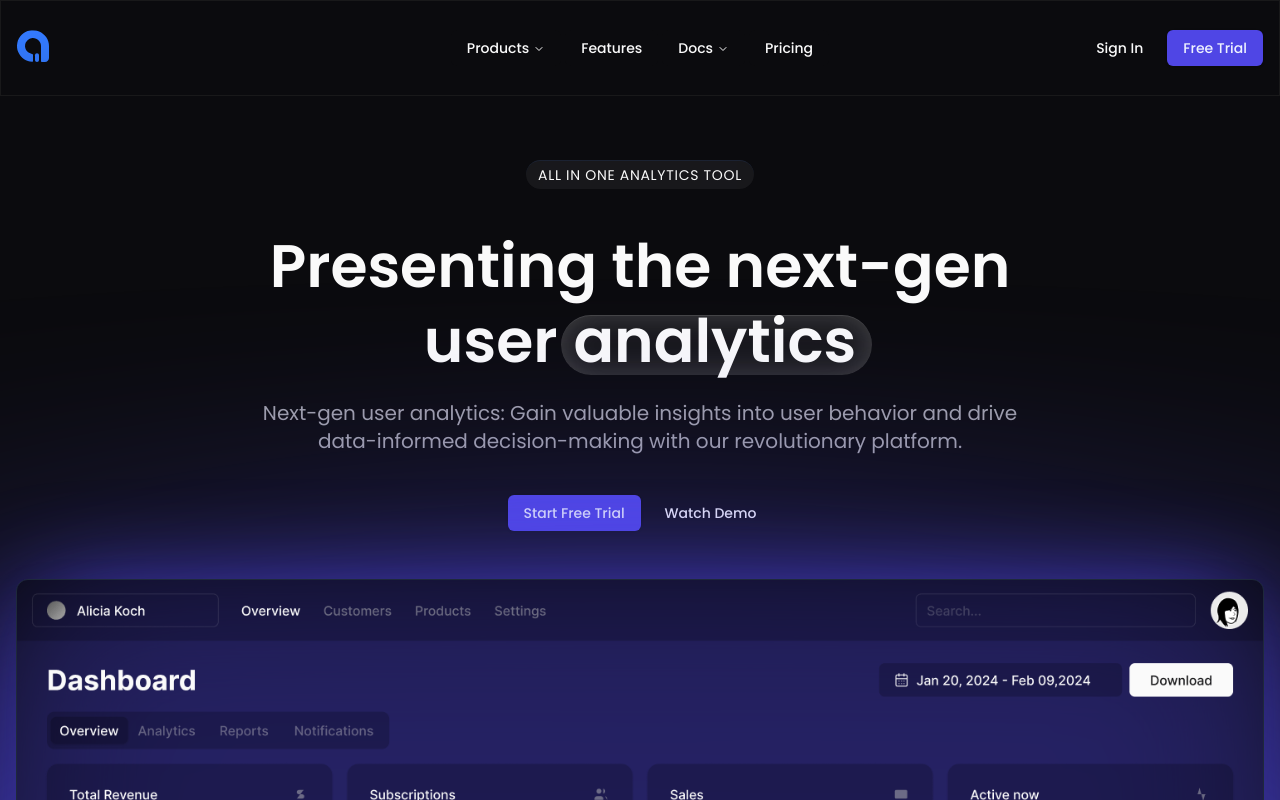
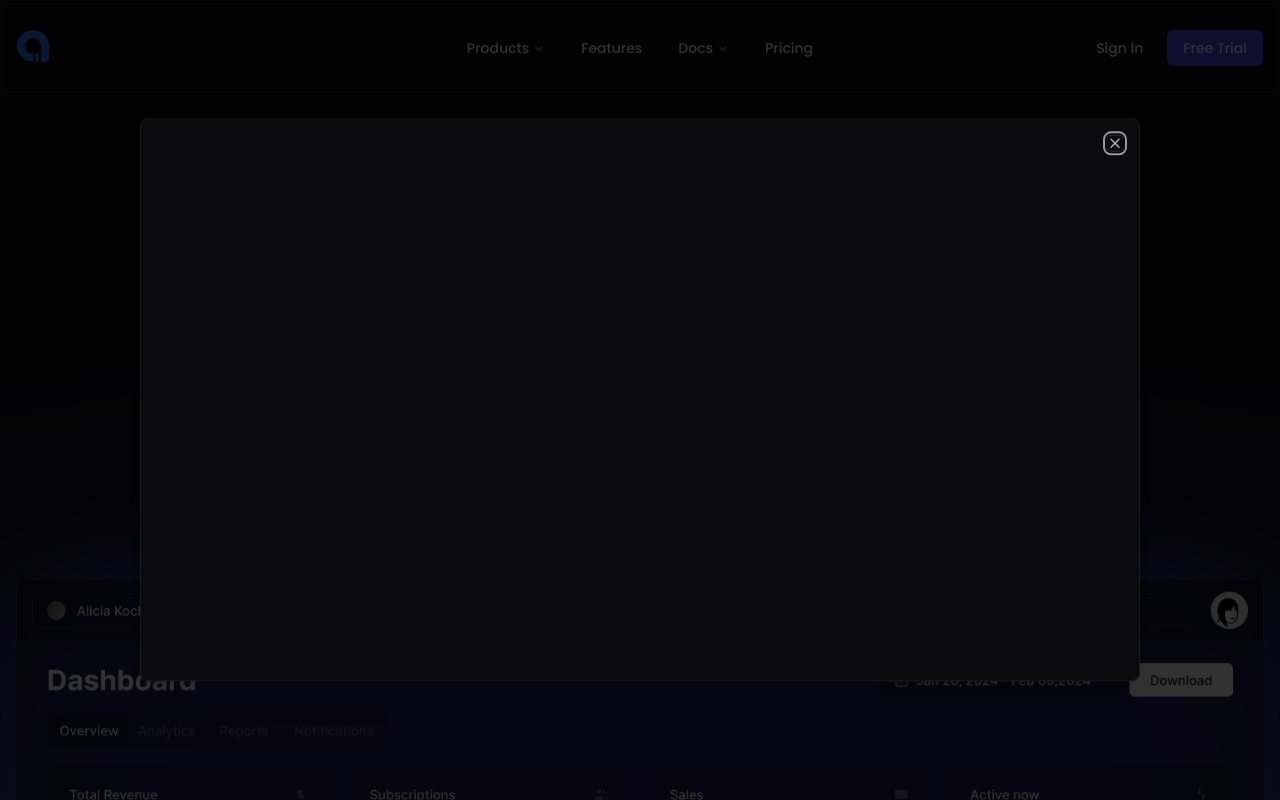
Before and after one commit to Jisap/Analytics, a React (Vite) app: page / in a window 1280 px wide. Both pictures are taken after a click on the button "Watch Demo". Shown: the top 800 px of the page. Built offline with nearby package versions, Linux system fonts and the light colour scheme.

Commit message:
feat: add Dialog and AspectRatio components; integrate ReactPlayer in Hero for video demo

```diff
--- a/package.json
+++ b/package.json
@@ -10,7 +10,9 @@
     "preview": "vite preview"
   },
   "dependencies": {
+    "@radix-ui/react-aspect-ratio": "^1.1.3",
     "@radix-ui/react-collapsible": "^1.1.3",
+    "@radix-ui/react-dialog": "^1.1.7",
     "@radix-ui/react-navigation-menu": "^1.2.5",
     "@radix-ui/react-popover": "^1.1.6",
     "@radix-ui/react-separator": "^1.1.2",
@@ -20,6 +22,7 @@
     "lucide-react": "^0.487.0",
     "react": "^19.0.0",
     "react-dom": "^19.0.0",
+    "react-player": "^2.16.0",
     "tailwind-merge": "^3.2.0",
     "tailwindcss-animate": "^1.0.7"
   },
--- a/src/components/Hero.tsx
+++ b/src/components/Hero.tsx
@@ -1,6 +1,15 @@
 import { heroData } from "@/constants"
 import { Button } from "./ui/button"
 import { heroBanner } from "@/assets"
+import {
+  Dialog,
+  DialogContent,
+  DialogTrigger,
+} from "@/components/ui/dialog";
+import { AspectRatio } from "@/components/ui/aspect-ratio"
+import ReactPlayer from 'react-player/youtube'
+import { CirclePlay } from "lucide-react";
+import React from "react";
 
 
 
@@ -29,7 +38,28 @@
 
           <div className="flex justify-center gap-2 mt-6 md:mt-10">
             <Button>Start Free Trial</Button>
-            <Button variant="ghost">Watch Demo</Button>
+
+            <Dialog>
+              <DialogTrigger asChild>
+                <Button variant="ghost" className="">
+                  <CirclePlay className="" /> Watch Demo
+                </Button>
+              </DialogTrigger>
+
+              <DialogContent className="p-0 overflow-hidden max-w-[640px] xl:max-w-[1000px]">
+                <AspectRatio ratio={16 / 9}>
+                  <ReactPlayer
+                    url="https://youtu.be/cvd2XGJBgLg"
+                    style={{
+                      minWidth: '100%',
+                      maxWidth: '100%',
+                      minHeight: '100%',
+                      maxHeight: '100%',
+                    }}
+                  />
+                </AspectRatio>
+              </DialogContent>
+            </Dialog>
           </div>
         </div>
 
--- /dev/null
+++ b/src/components/ui/aspect-ratio.tsx
@@ -0,0 +1,5 @@
+import * as AspectRatioPrimitive from "@radix-ui/react-aspect-ratio"
+
+const AspectRatio = AspectRatioPrimitive.Root
+
+export { AspectRatio }
--- /dev/null
+++ b/src/components/ui/dialog.tsx
@@ -0,0 +1,120 @@
+import * as React from "react"
+import * as DialogPrimitive from "@radix-ui/react-dialog"
+import { X } from "lucide-react"
+
+import { cn } from "@/lib/utils"
+
+const Dialog = DialogPrimitive.Root
+
+const DialogTrigger = DialogPrimitive.Trigger
+
+const DialogPortal = DialogPrimitive.Portal
+
+const DialogClose = DialogPrimitive.Close
+
+const DialogOverlay = React.forwardRef<
+  React.ElementRef<typeof DialogPrimitive.Overlay>,
+  React.ComponentPropsWithoutRef<typeof DialogPrimitive.Overlay>
+>(({ className, ...props }, ref) => (
+  <DialogPrimitive.Overlay
+    ref={ref}
+    className={cn(
+      "fixed inset-0 z-50 bg-black/80  data-[state=open]:animate-in data-[state=closed]:animate-out data-[state=closed]:fade-out-0 data-[state=open]:fade-in-0",
+      className
+    )}
+    {...props}
+  />
+))
+DialogOverlay.displayName = DialogPrimitive.Overlay.displayName
+
+const DialogContent = React.forwardRef<
+  React.ElementRef<typeof DialogPrimitive.Content>,
+  React.ComponentPropsWithoutRef<typeof DialogPrimitive.Content>
+>(({ className, children, ...props }, ref) => (
+  <DialogPortal>
+    <DialogOverlay />
+    <DialogPrimitive.Content
+      ref={ref}
+      className={cn(
+        "fixed left-[50%] top-[50%] z-50 grid w-full max-w-lg translate-x-[-50%] translate-y-[-50%] gap-4 border bg-background p-6 shadow-lg duration-200 data-[state=open]:animate-in data-[state=closed]:animate-out data-[state=closed]:fade-out-0 data-[state=open]:fade-in-0 data-[state=closed]:zoom-out-95 data-[state=open]:zoom-in-95 data-[state=closed]:slide-out-to-left-1/2 data-[state=closed]:slide-out-to-top-[48%] data-[state=open]:slide-in-from-left-1/2 data-[state=open]:slide-in-from-top-[48%] sm:rounded-lg",
+        className
+      )}
+      {...props}
+    >
+      {children}
+      <DialogPrimitive.Close className="absolute right-4 top-4 rounded-sm opacity-70 ring-offset-background transition-opacity hover:opacity-100 focus:outline-none focus:ring-2 focus:ring-ring focus:ring-offset-2 disabled:pointer-events-none data-[state=open]:bg-accent data-[state=open]:text-muted-foreground">
+        <X className="h-4 w-4" />
+        <span className="sr-only">Close</span>
+      </DialogPrimitive.Close>
+    </DialogPrimitive.Content>
+  </DialogPortal>
+))
+DialogContent.displayName = DialogPrimitive.Content.displayName
+
+const DialogHeader = ({
+  className,
+  ...props
+}: React.HTMLAttributes<HTMLDivElement>) => (
+  <div
+    className={cn(
+      "flex flex-col space-y-1.5 text-center sm:text-left",
+      className
+    )}
+    {...props}
+  />
+)
+DialogHeader.displayName = "DialogHeader"
+
+const DialogFooter = ({
+  className,
+  ...props
+}: React.HTMLAttributes<HTMLDivElement>) => (
+  <div
+    className={cn(
+      "flex flex-col-reverse sm:flex-row sm:justify-end sm:space-x-2",
+      className
+    )}
+    {...props}
+  />
+)
+DialogFooter.displayName = "DialogFooter"
+
+const DialogTitle = React.forwardRef<
+  React.ElementRef<typeof DialogPrimitive.Title>,
+  React.ComponentPropsWithoutRef<typeof DialogPrimitive.Title>
+>(({ className, ...props }, ref) => (
+  <DialogPrimitive.Title
+    ref={ref}
+    className={cn(
+      "text-lg font-semibold leading-none tracking-tight",
+      className
+    )}
+    {...props}
+  />
+))
+DialogTitle.displayName = DialogPrimitive.Title.displayName
+
+const DialogDescription = React.forwardRef<
+  React.ElementRef<typeof DialogPrimitive.Description>,
+  React.ComponentPropsWithoutRef<typeof DialogPrimitive.Description>
+>(({ className, ...props }, ref) => (
+  <DialogPrimitive.Description
+    ref={ref}
+    className={cn("text-sm text-muted-foreground", className)}
+    {...props}
+  />
+))
+DialogDescription.displayName = DialogPrimitive.Description.displayName
+
+export {
+  Dialog,
+  DialogPortal,
+  DialogOverlay,
+  DialogTrigger,
+  DialogClose,
+  DialogContent,
+  DialogHeader,
+  DialogFooter,
+  DialogTitle,
+  DialogDescription,
+}
```
Also changed, not shown: 1 other file (tests, documents, lock files or other folders).
